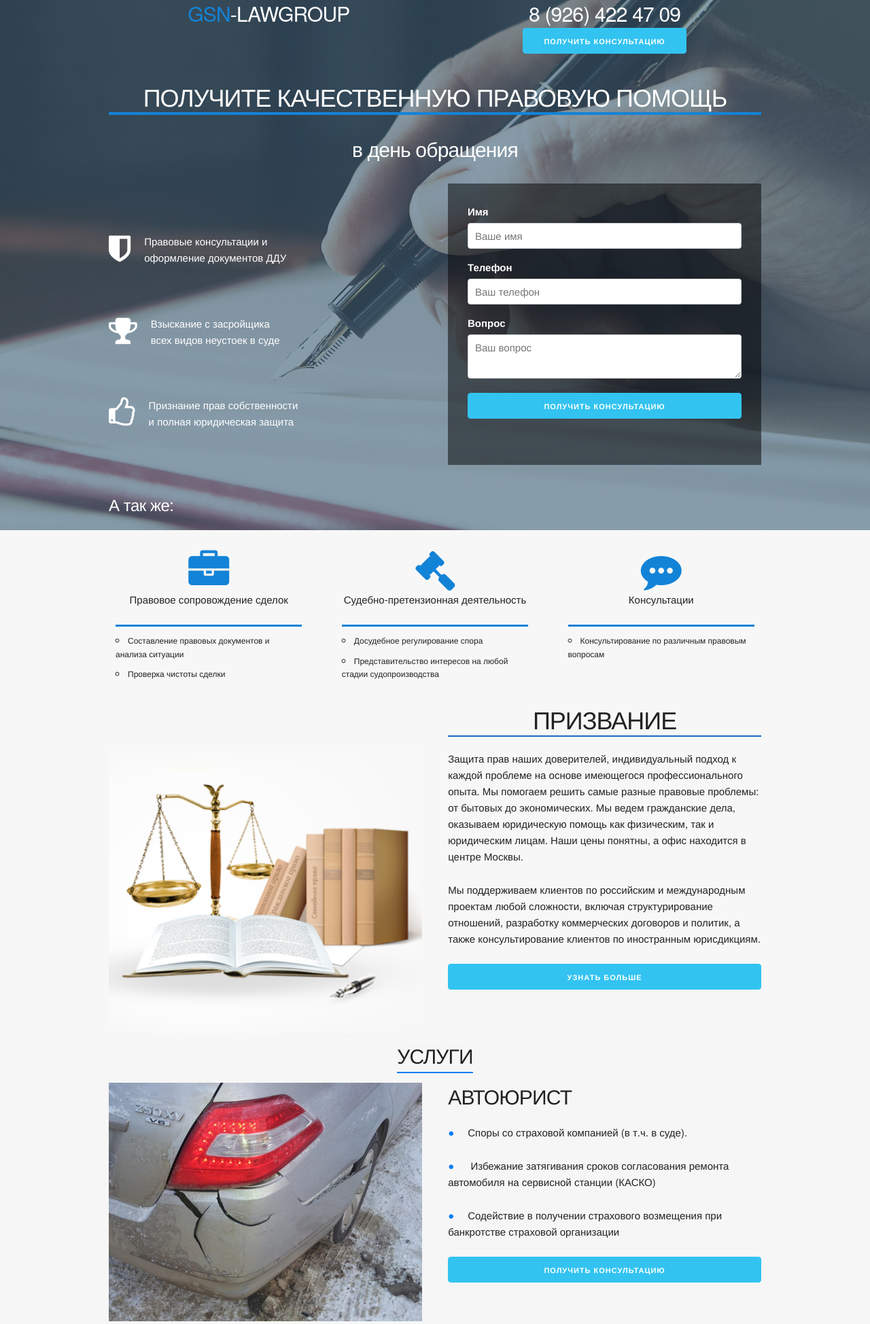
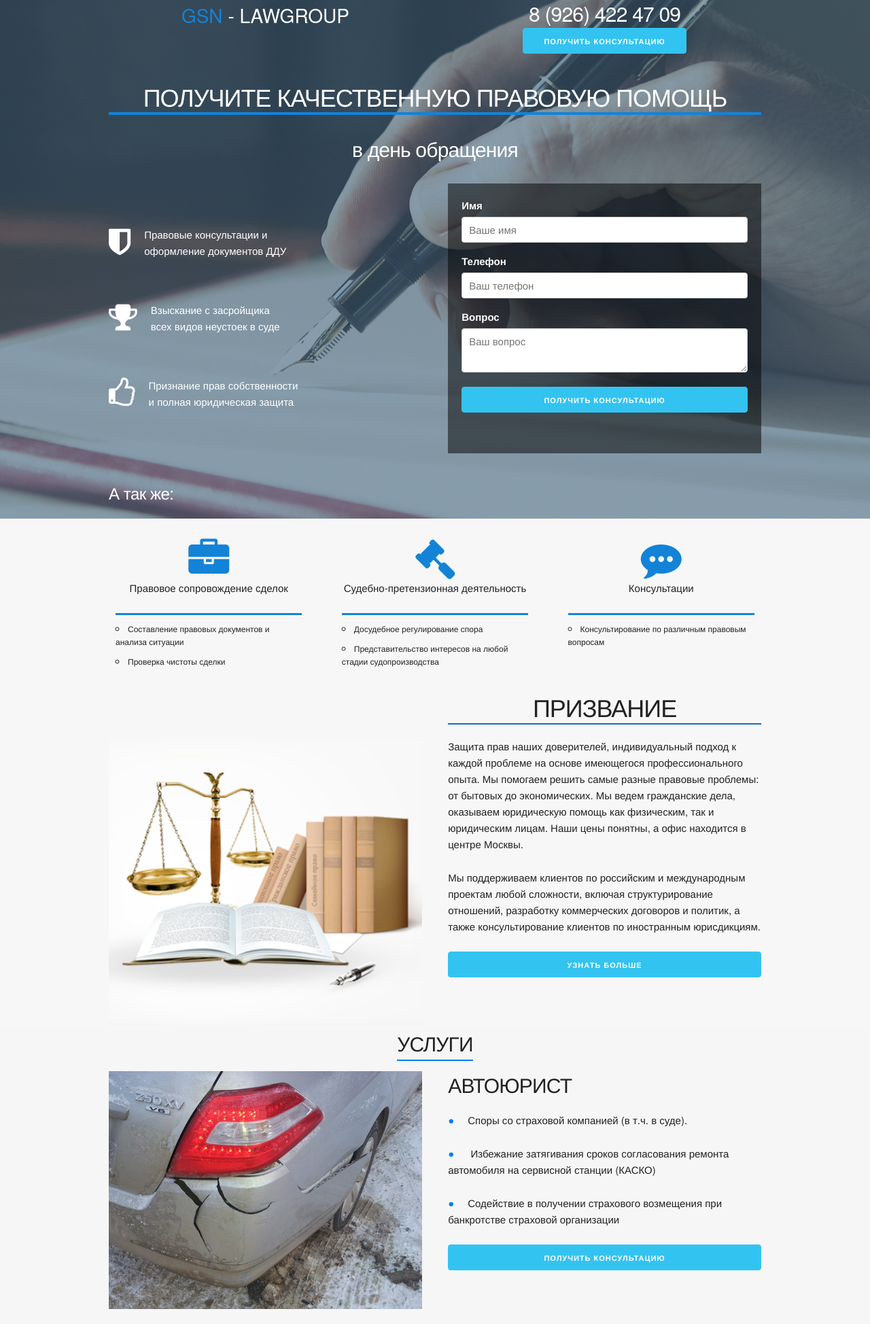
Before and after one commit to YellowAgency/lawers_landing, a Django app: page / in a window 1280 px wide. Shown: the top 1948 px of the page at 68% size. Run offline with Django 3.2, Linux system fonts and the light colour scheme.

Commit message:
вроде исправил все недочеты

```diff
--- a/static/css/contacts.css
+++ b/static/css/contacts.css
@@ -19,7 +19,3 @@
     margin-right: 20px;
     font-size: 30px;
 }
-
-.contacts-left{
-
-}
--- a/static/css/main.css
+++ b/static/css/main.css
@@ -8,8 +8,18 @@
 }
 
 .header__name_padding {
-    padding-left: 10px;
+    padding-left: 0px;
+    display:inline;
+    font-size: 28px;
 }
+
+.header__name_padding_colored {
+    padding-left: 0px;
+    color: #1383d7;
+    display:inline;
+    font-size: 28px;
+}
+
 
 .header__number_margin {
     margin-bottom: 0;
@@ -25,7 +35,7 @@
 }
 
 .fiches {
-    margin: 13% 0;
+    margin: 50px 0;
 
 }
 
@@ -131,7 +141,7 @@
 
 .askform{
     background-color: rgba(0,0,0,0.5);
-    padding: 3%;
+    padding: 20px;
     margin-bottom: 40px;
 }
 
@@ -139,10 +149,14 @@
     background-color: #f3f3f3;
 }
 
-.and-functions{
+.andfunctions{
     text-align: center;
 }
 
 .fiches__icon{
     margin-top: 13px;
 }
+
+.fiches__margin{
+    margin-bottom: 0;
+}
--- a/templates/base.html
+++ b/templates/base.html
@@ -1,6 +1,6 @@
 {% load static %}
 <!DOCTYPE html>
-<html lang="en" xmlns="http://www.w3.org/1999/html">
+<html lang="en">
 <head>
     <meta charset="UTF-8">
     <meta name="viewport" content="width=device-width, initial-scale=1">
@@ -19,9 +19,12 @@
         <div class="container">
             <div class="row header_center">
                 <div class="six columns">
-                    <h4 class="header__name_padding">
-                        <font color="#1383d7">GSN</font>-LAWGROUP
-                    </h4>
+                    <div class="header__name_padding_colored">
+                        GSN
+                    </div>
+                    <div class="header__name_padding">
+                        - LAWGROUP
+                    </div>
                 </div>
                 <div class="six columns">
                     <h4 class="header__number_margin">
@@ -51,9 +54,13 @@
                             <i class="fa fa-shield fa-3x" aria-hidden="true"></i>
                         </div>
                         <div class="u-pull-left fiches__text">
+                            <p class="fiches__margin">
                                 Правовые консультации и
-                            <br>
+                            </p>
+                            <p class="fiches__margin">
                                 оформление документов ДДУ
+                            </p>
+
                         </div>
                     </div>
                     <div class="row fiches">
@@ -61,9 +68,12 @@
                             <i class="fa fa-trophy fa-3x" aria-hidden="true"></i>
                         </div>
                         <div class="u-pull-left fiches__text">
+                            <p class="fiches__margin">
                                 Взыскание с засройщика
-                            <br>
+                            </p>
+                            <p class="fiches__margin">
                                 всех видов неустоек в суде
+                            </p>
                         </div>
                     </div>
                     <div class="row fiches">
@@ -71,9 +81,12 @@
                             <i class="fa fa-thumbs-o-up fa-3x" aria-hidden="true"></i>
                         </div>
                         <div class="u-pull-left fiches__text">
+                            <p class="fiches__margin">
                                 Признание прав собственности
-                            <br>
+                            </p>
+                            <p class="fiches__margin">
                                 и полная юридическая защита
+                            </p>
                         </div>
                     </div>
                 </div>
@@ -111,7 +124,7 @@
                     <div class="main__functions__font_color_center">
                         <i class="fa fa-briefcase fa-4x" aria-hidden="true"></i>
                     </div>
-                    <p class="and-functions">
+                    <p class="andfunctions">
                         Правовое сопровождение сделок
                     </p>
                     <ul class="main__functions__li">
@@ -129,7 +142,7 @@
                         <i class="fa fa-gavel fa-4x" aria-hidden="true"></i>
                     </div>
                     <div>
-                        <p class="and-functions">
+                        <p class="andfunctions">
                             Судебно-претензионная деятельность
                         </p>
                         <ul class="main__functions__li">
@@ -147,7 +160,7 @@
                     <div class="main__functions__font_color_center">
                         <i class="fa fa-commenting fa-4x" aria-hidden="true"></i>
                     </div>
-                    <p class="and-functions">
+                    <p class="andfunctions">
                         Консультации
                     </p>
                     <ul class="main__functions__li">
@@ -227,7 +240,7 @@
                 </div>
             </div>
             <div class="row">
-                <div class="six columns nasledstvo_left">
+                <div class="six columns inheritance_left">
                     <h4>
                         НАСЛЕДСТВЕННОЕ ПРАВО
                     </h4>
@@ -256,7 +269,7 @@
                         Получить консультацию
                     </button>
                 </div>
-                <div class="six columns nasledstvo_right">
+                <div class="six columns inheritance_right">
                     <div class="services__img_div">
                         <img class="services__img_div__img" src="{% static 'img/uslugs_ded.jpg'%}">
                     </div>
@@ -305,7 +318,7 @@
                         </div>
                     </div>
                 </div>
-                <div class="six columns contacts-left">
+                <div class="six columns">
                     <h4>
                          <span class="contacts__contacts__header_span">
                             ОСТАЛИСЬ ВОПРОСЫ?
```
Lines whose indentation alone changed are shown as unchanged.
